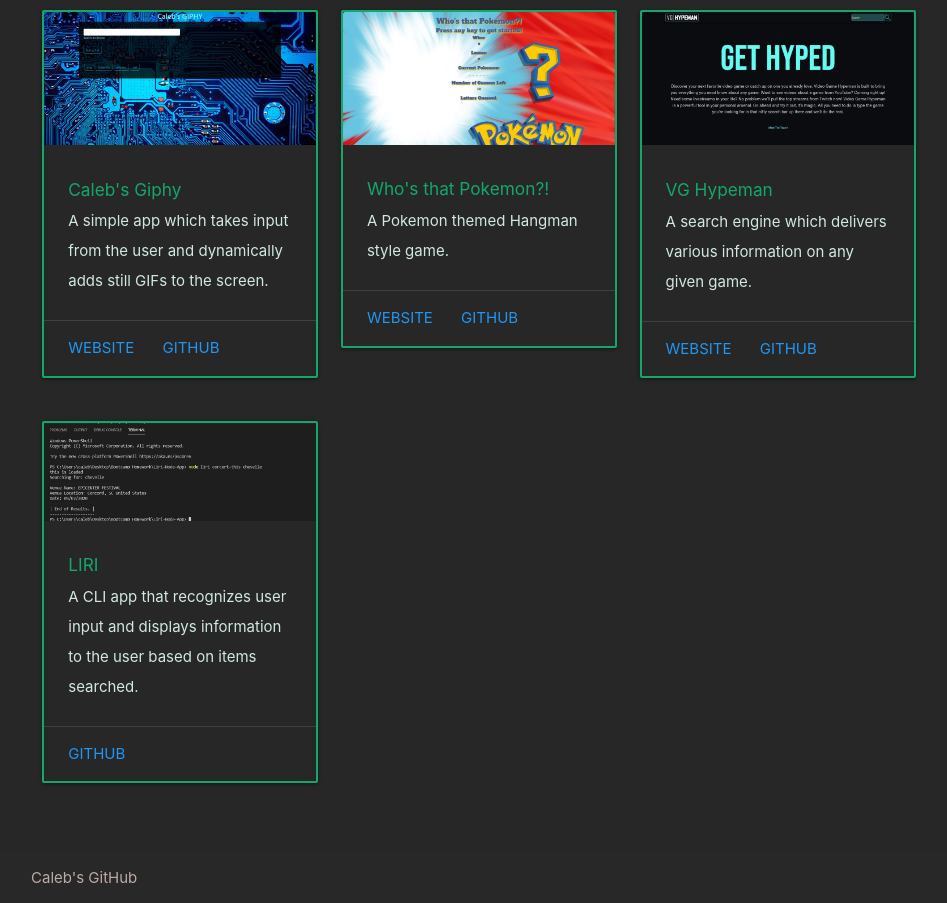
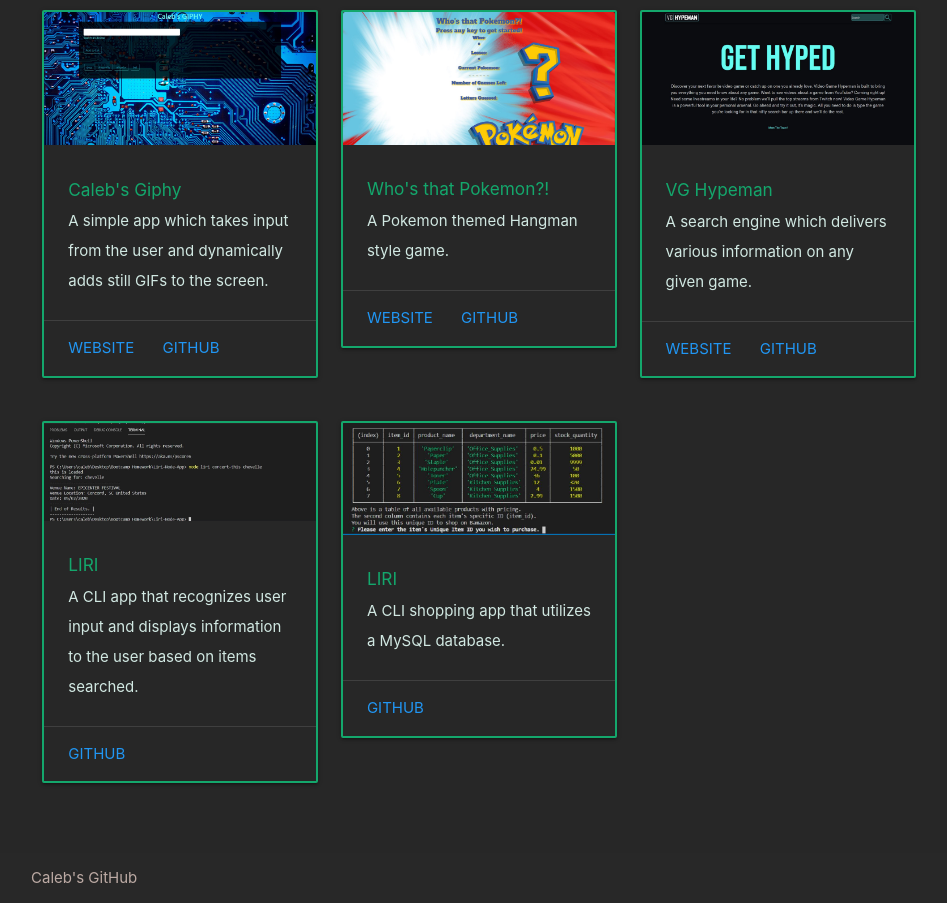
Before and after one commit to Cabbott118/Materialize-Portfolio, a plain HTML site: page index.html in a window 1280 px wide. Shown: the part 896-1799 px from the top of the page, without its empty margins (161-1108 px from the left). Drawn offline with nearby package versions, Linux system fonts and the light colour scheme.

Commit message:
added in bamazon CLI app

```diff
--- a/index.html
+++ b/index.html
@@ -187,14 +187,33 @@
               </div>
               <div class="card-content">
                 <h6>LIRI</h6>
-                <p>A CLI app that recognizes user input and displays information to the user based on items searched.</p>
+                <p>A CLI app that recognizes user input and displays information to the user based on items searched.
+                </p>
               </div>
               <div class="card-action">
-                <a href="https://github.com/Cabbott118/Liri-Node-App" target="_blank"
-                class="blue-text">Github</a>
+                <a href="https://github.com/Cabbott118/Liri-Node-App" target="_blank" class="blue-text">Github</a>
               </div>
             </div>
           </div>
+
+          <div class="col s12 m4">
+            <!-- https://github.com/Cabbott118/Liri-Node-App -->
+            <div class="card">
+              <div class="card-image">
+                <img src="images/bamazonTable.JPG">
+                <span class="card-title"></span>
+              </div>
+              <div class="card-content">
+                <h6>LIRI</h6>
+                <p>A CLI shopping app that utilizes a MySQL database.
+                </p>
+              </div>
+              <div class="card-action">
+                <a href="https://github.com/Cabbott118/bamazon" target="_blank" class="blue-text">Github</a>
+              </div>
+            </div>
+          </div>
+
         </div>
 
 
```
